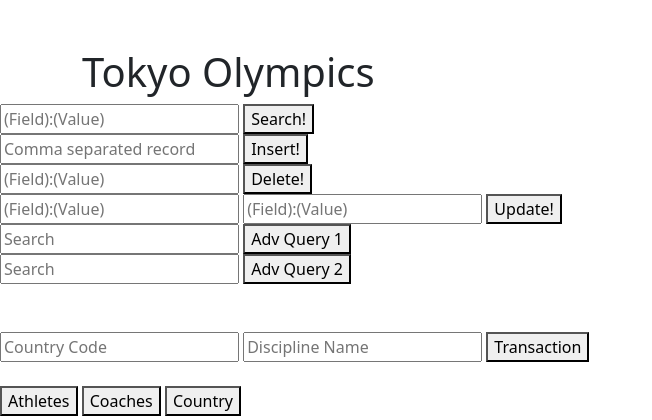
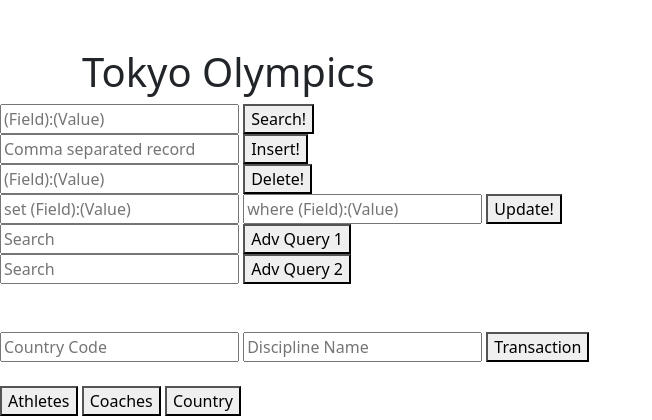
Before and after one commit to aigallegos/olympics_db_web_app, a Flask app: template app/templates/athlete.html in a window 1280 px wide. Shown: the top 420 px of the page, without its empty margins (0-652 px from the left). Run offline with Flask 3, Linux system fonts and the light colour scheme; the template is opened without the code that fills it, so the values that code supplies are empty; parts of the project's set-up code (start-up, migrations or seed data) failed here and were passed over.

Commit message:
Fixed accidentally deletions

```diff
--- a/app/database.py
+++ b/app/database.py
@@ -149,7 +149,7 @@
 
 
 def update_db(table, set_string, where_string):
-    conn = db.connect(isolation_level='READ COMMITTED')
+    conn = db.connect()
     update_query = f"UPDATE {table} {setGenerator(set_string)} {whereGenerator(where_string)};"
     print(update_query)
     conn.execute(update_query)
--- a/app/routes.py
+++ b/app/routes.py
@@ -111,7 +111,6 @@
 
 @app.route("/athlete/update", methods=['POST'])
 def Athlete_update():
-
     try:
         json = request.get_json()
         search1 = json['htmlstr1']
--- a/app/templates/athlete.html
+++ b/app/templates/athlete.html
@@ -120,8 +120,8 @@
     </div>
 
     <div>
-      <input type="text" name="JohnJohnson" placeholder="(Field):(Value)" id="updatesetbar">
-      <input type="text" name="JoeJohnson" placeholder="(Field):(Value)" id="updatewherebar">
+      <input type="text" name="JohnJohnson" placeholder="set (Field):(Value)" id="updatesetbar">
+      <input type="text" name="JoeJohnson" placeholder="where (Field):(Value)" id="updatewherebar">
       <button onclick="commandServerToRender4()"> Update! </button>
       <script>
           function commandServerToRender4() {
```
